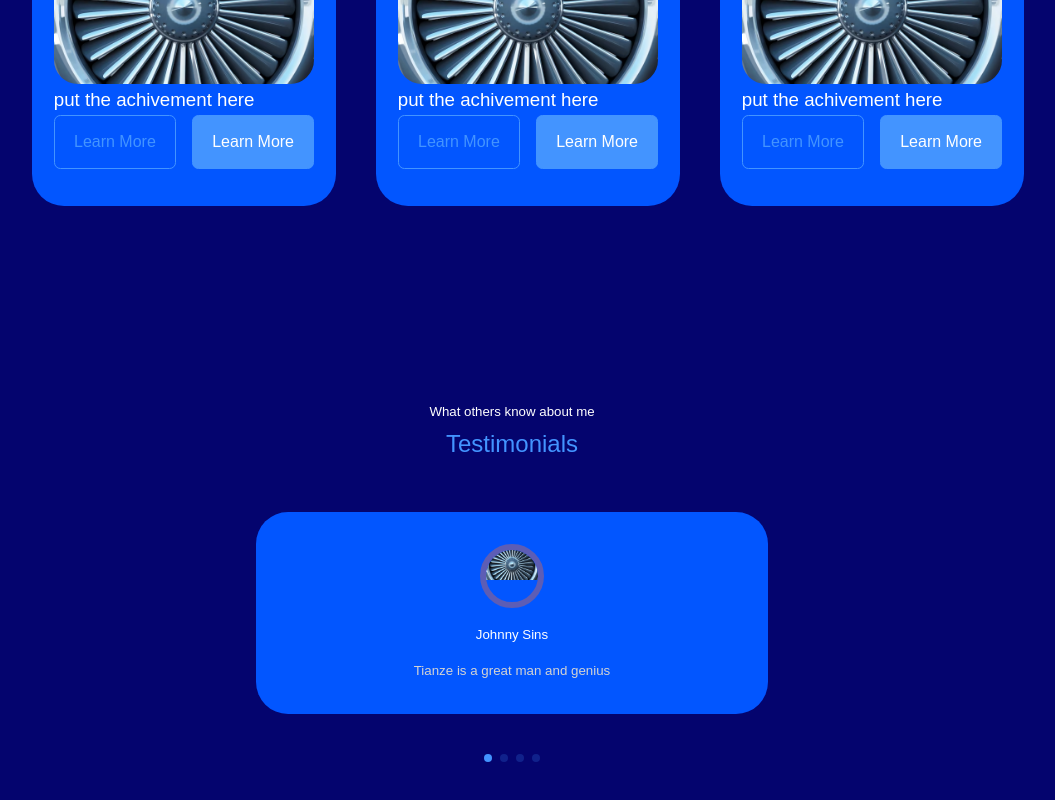
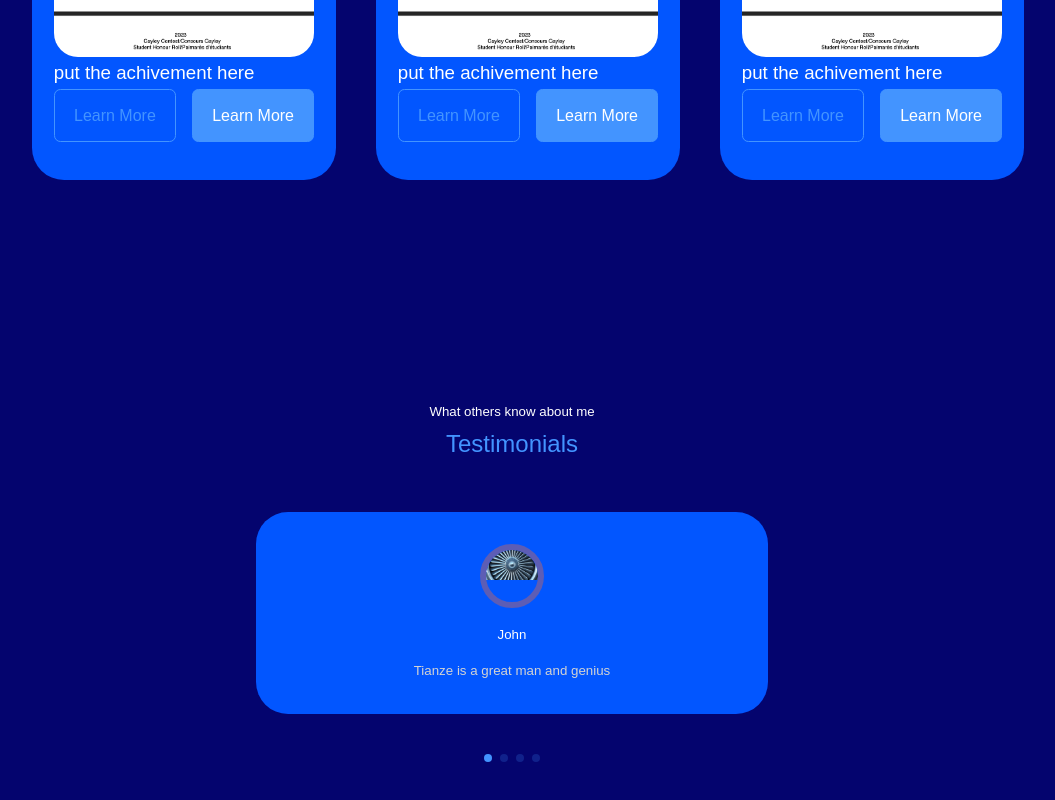
Before and after one commit to jAAckey1ove/Tianze-Yin, a React (Create React App) app: page / in a window 1280 px wide. Shown: the part 4239-5039 px from the top of the page, without its empty margins (128-1183 px from the left). Built offline with nearby package versions, Linux system fonts and the light colour scheme.

Commit message:
a step closer

```diff
--- a/src/components/portfolio/Portfolio.jsx
+++ b/src/components/portfolio/Portfolio.jsx
@@ -1,6 +1,6 @@
 import React from 'react'
 import './Portfolio.css'
-import img1 from '../../assets/JetEngine.avif'
+import img1 from '../../assets/Cayley honour roll.png'
 import img2 from '../../assets/JetEngine.avif'
 import img3 from '../../assets/JetEngine.avif'
 import img4 from '../../assets/JetEngine.avif'
@@ -21,7 +21,7 @@ const Portfolio = () => {
           </div>
           <h3>Cayley math contest honur roll</h3>
           <div className = 'portfolio__item-cta'>
-            <a href = 'https://www.cemc.uwaterloo.ca/contests/past_contests/2023/2023FGHResults.pdf' className = 'btn btn-primary' target = '_blank'>Learn More</a>
+            <a href = 'https://www.cemc.uwaterloo.ca/contests/past_contests/2023/2023CayleyResults.pdf' className = 'btn btn-primary' target = '_blank'>Learn More</a>
           </div>
         </article>
         <article className = 'portfolio__item'>
--- a/src/components/testimonials/Testimonials.jsx
+++ b/src/components/testimonials/Testimonials.jsx
@@ -16,22 +16,22 @@ import 'swiper/css/pagination';
 const data = [
   {
     avatar: AVTR1,
-    name:'Johnny Sins',
+    name:'John',
     review: 'Tianze is a great man and genius'
   },
   {
     avatar: AVTR2,
-    name:'Johnny Sins',
+    name:'John',
     review: 'Tianze is a great man and genius'
   },
   {
     avatar: AVTR3,
-    name:'Johnny Sins',
+    name:'John',
     review: 'Tianze is a great man and genius'
   },
   {
     avatar: AVTR4,
-    name:'Johnny Sins',
+    name:'John',
     review: 'Tianze is a great man and genius'
   },
 ]
```
Also changed, not shown: src/assets/Cayley honour roll.png (added).
